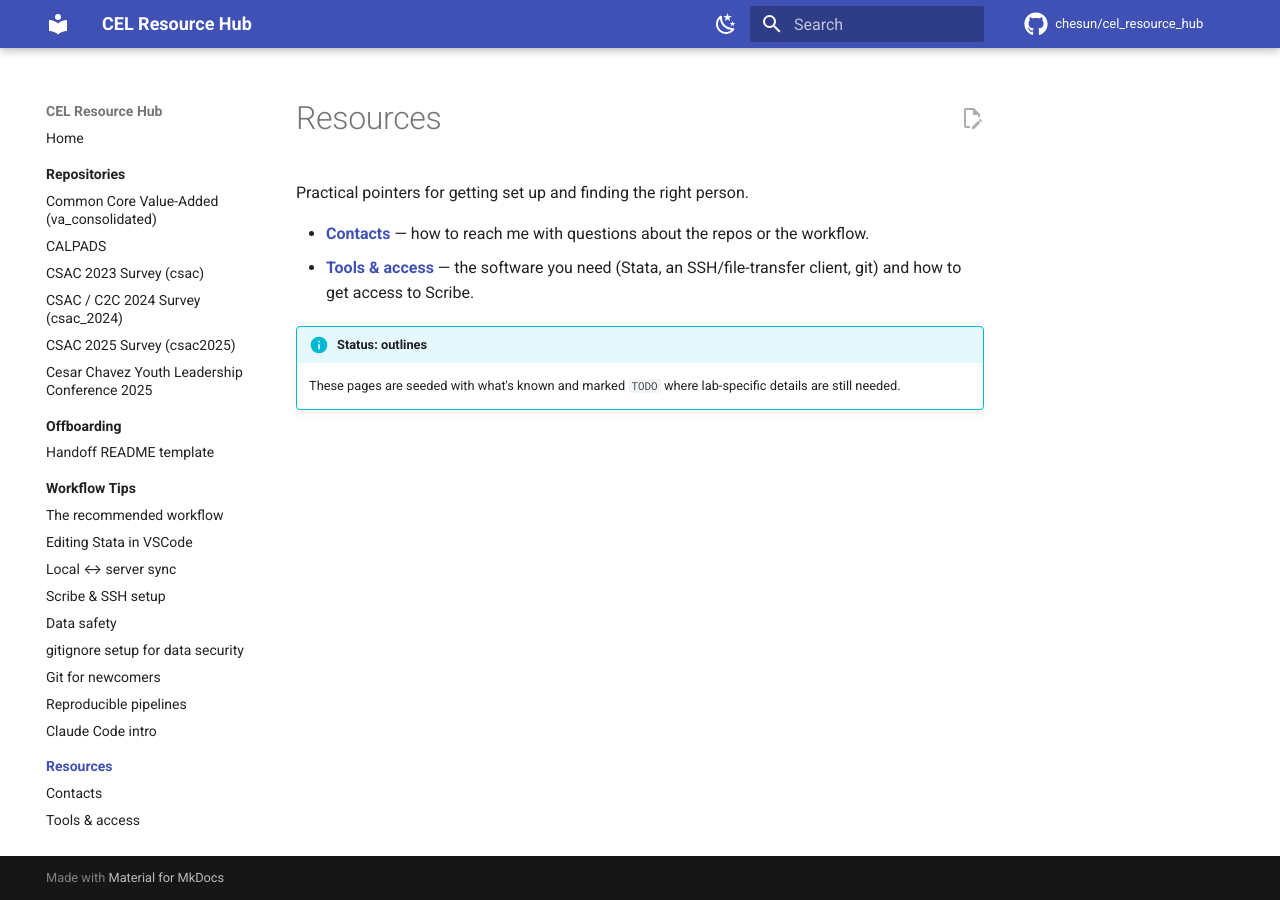
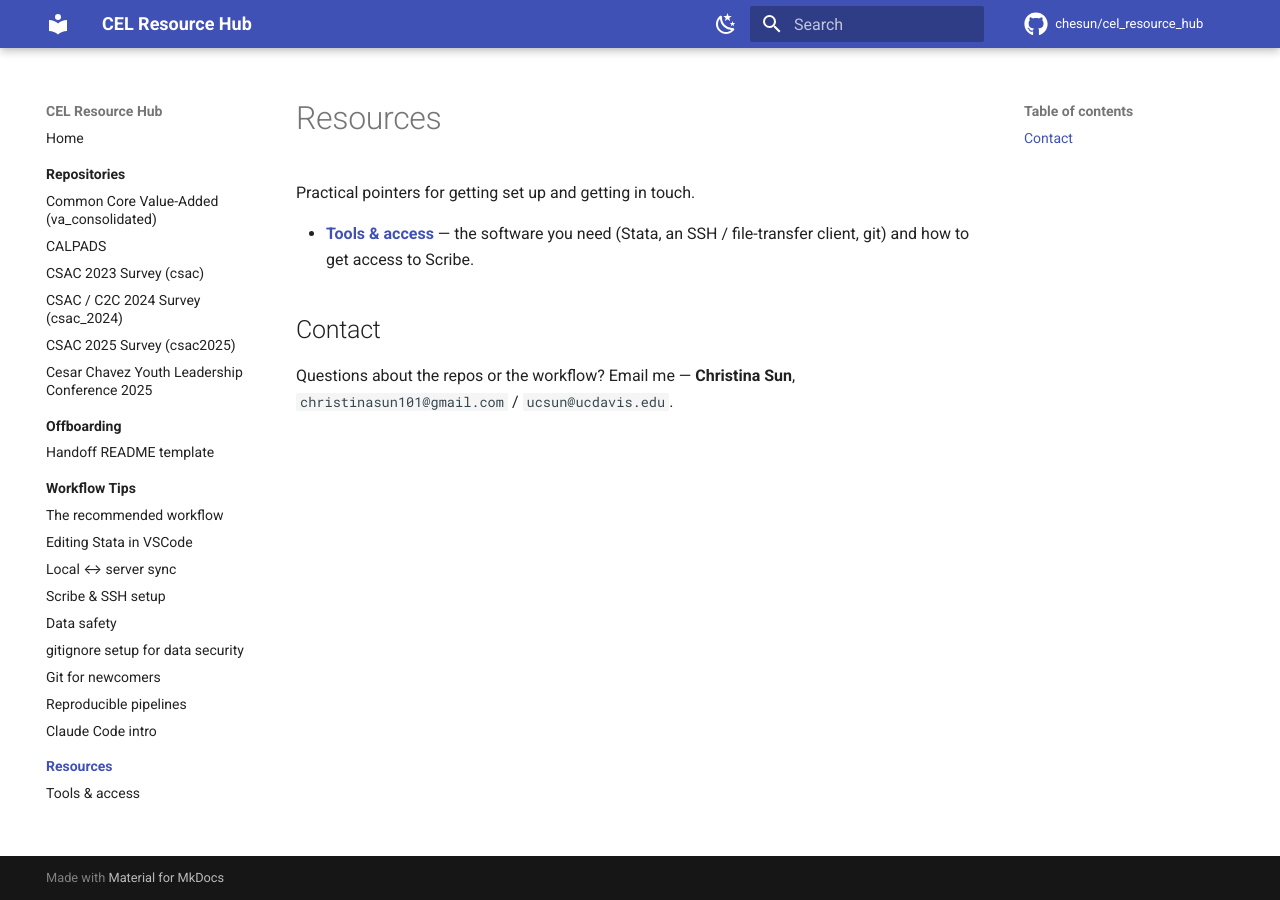
Before and after one commit to chesun/cel_resource_hub, an MkDocs documentation site: the page built from docs/resources/index.md, in a window 1280 px wide. Built offline with MkDocs 1.6.1 and Material for MkDocs 9.7.7, drawn with Linux system fonts in a browser that asks for light colours; comment, search, counter and statistics services are not loaded.

Commit message:
Remove per-page edit button; fold one-line Contacts into Resources
Drop content.action.edit from theme.features (it was in the initial scaffold) — not wanted on a personal hub. Since Contacts had shrunk to a single line, merge it into the Resources landing page and delete the standalone contacts.md plus its nav entry.

Co-Authored-By: Claude Opus 4.8 (1M context) <noreply@anthropic.com>

```diff
--- a/docs/resources/index.md
+++ b/docs/resources/index.md
@@ -1,10 +1,10 @@
 # Resources
 
-Practical pointers for getting set up and finding the right person.
+Practical pointers for getting set up and getting in touch.
 
-- [**Contacts**](contacts.md) — how to reach me with questions about the repos or the workflow.
-- [**Tools & access**](tools.md) — the software you need (Stata, an SSH/file-transfer client, git) and how to get access to Scribe.
+- [**Tools & access**](tools.md) — the software you need (Stata, an SSH / file-transfer client, git) and how to get access to Scribe.
 
-!!! info "Status: outlines"
-    These pages are seeded with what's known and marked `TODO` where lab-specific details are
-    still needed.
+## Contact
+
+Questions about the repos or the workflow? Email me — **Christina Sun**,
+`christinasun101@gmail.com` / `ucsun@ucdavis.edu`.
--- a/mkdocs.yml
+++ b/mkdocs.yml
@@ -36,7 +36,6 @@ theme:
     - navigation.sections
     - navigation.indexes
     - navigation.top
-    - content.action.edit
     - search.suggest
     - search.highlight
     - toc.follow
@@ -87,5 +86,4 @@ nav:
       - Claude Code intro: workflow-tips/claude-code-intro.md
   - Resources:
       - resources/index.md
-      - Contacts: resources/contacts.md
       - Tools & access: resources/tools.md
```
Also changed, not shown: docs/resources/contacts.md (deleted, +0 -5 lines), quality_reports/session_logs/2026-06-21_workflow-tips-and-ccylc.md (+3 -0 lines).
